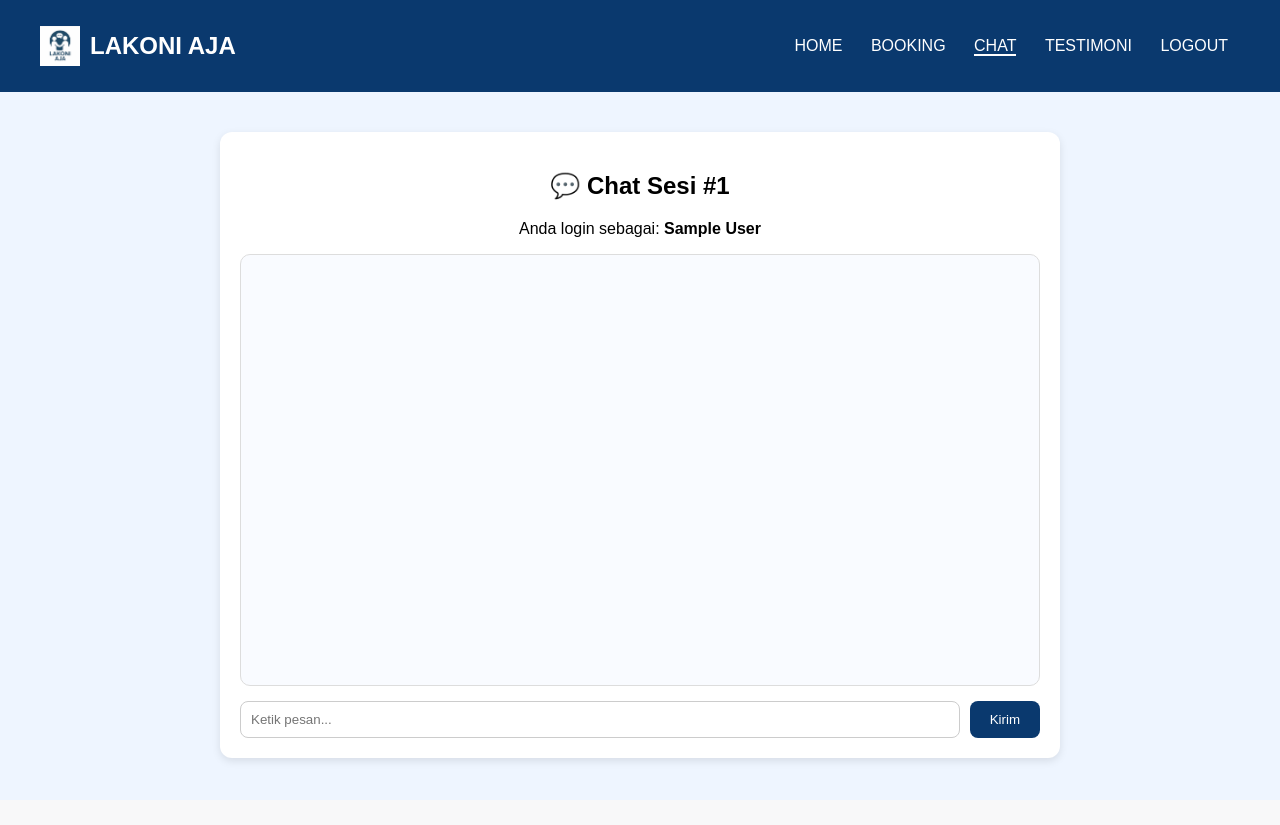
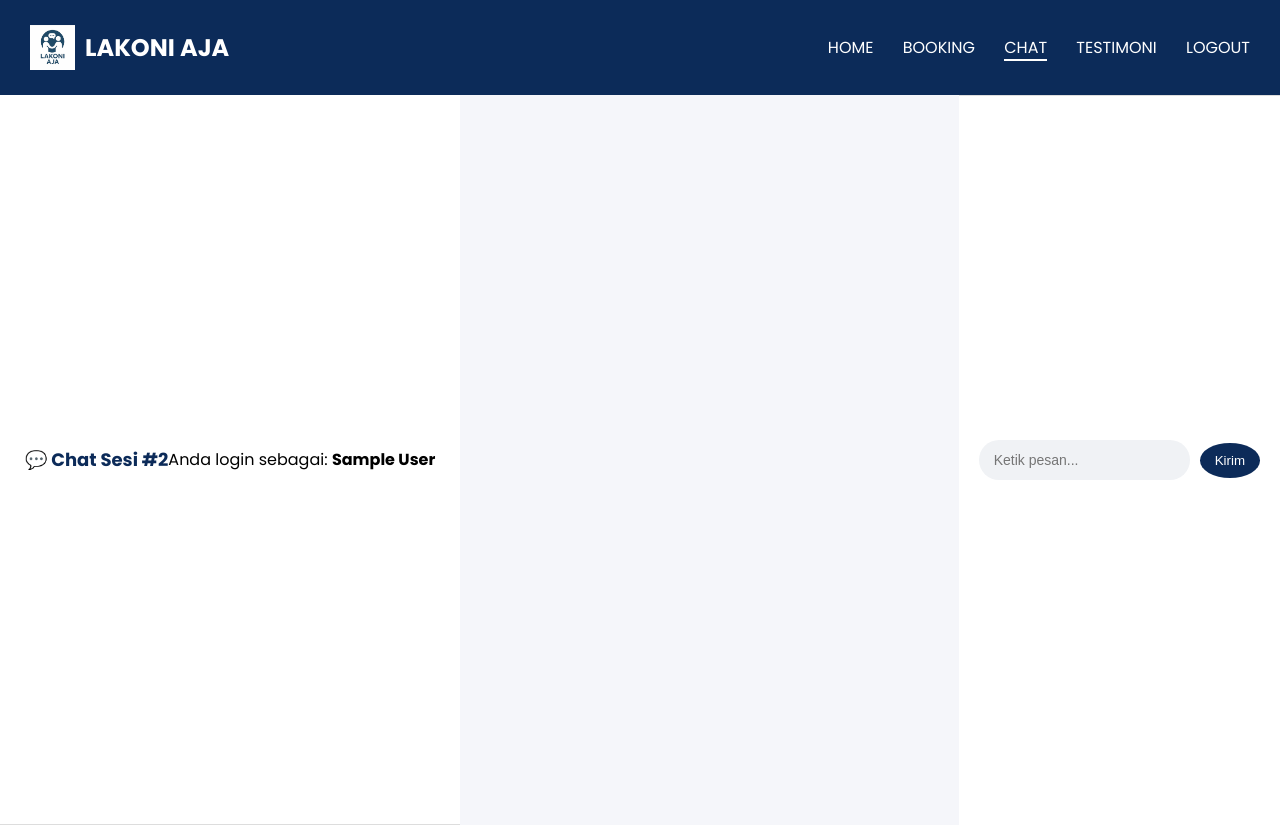
Before and after one commit to yhfabian/WebLakoniAja, a PHP site: page /lakoni_aja/chat.php in a window 1280 px wide. Before the commit the page ends 766 px from the top, so only its background shows below. Run offline with PHP 8.4, Linux system fonts and the light colour scheme; the visitor is signed in with stand-in values (Sample User, id 1); data that the repository does not hold is empty.

Commit message:
update terbaru

```diff
--- a/assets/css/chat.css
+++ b/assets/css/chat.css
@@ -1,17 +1,20 @@
+/* ===== FONT & GLOBAL ===== */
+@import url('https://fonts.googleapis.com/css2?family=Poppins:wght@400;600;700&display=swap');
+
 body {
+  margin: 0;
   font-family: 'Poppins', sans-serif;
-  background: #eef5ff;
-  margin: 0;
-  padding: 0;
+  background-color: #f5f6fa;
 }
 
+/* ===== NAVBAR ===== */
 .navbar {
-  background: #0a396e;
-  color: white;
   display: flex;
   justify-content: space-between;
   align-items: center;
-  padding: 12px 40px;
+  background-color: #0c2b59;
+  color: white;
+  padding: 10px 30px;
 }
 
 .navbar .logo {
@@ -21,79 +24,175 @@
 }
 
 .navbar .logo img {
-  width: 40px;
+  width: 45px;
+  height: 45px;
 }
 
 .navbar nav a {
   color: white;
   text-decoration: none;
-  margin: 0 12px;
+  margin-left: 25px;
+  font-weight: 500;
+  transition: 0.2s;
 }
 
+.navbar nav a:hover,
 .navbar nav a.active {
   border-bottom: 2px solid #fff;
 }
 
+/* ===== CHAT CONTAINER ===== */
 .chat-container {
-  max-width: 800px;
-  margin: 40px auto;
-  background: white;
-  border-radius: 12px;
-  padding: 20px;
-  box-shadow: 0 3px 8px rgba(0,0,0,0.1);
+  display: flex;
+  height: calc(100vh - 70px);
 }
 
-.chat-header {
-  text-align: center;
-  margin-bottom: 15px;
+/* ===== SIDEBAR KIRI ===== */
+.chat-sidebar {
+  width: 25%;
+  background-color: white;
+  border-right: 1px solid #ddd;
+  overflow-y: auto;
+  display: flex;
+  flex-direction: column;
 }
 
+.chat-sidebar .chat-item {
+  display: flex;
+  align-items: center;
+  padding: 15px;
+  cursor: pointer;
+  border-bottom: 1px solid #eee;
+  transition: 0.2s;
+}
+
+.chat-sidebar .chat-item:hover {
+  background-color: #f2f6ff;
+}
+
+.chat-sidebar .chat-item img {
+  width: 45px;
+  height: 45px;
+  border-radius: 50%;
+  margin-right: 15px;
+}
+
+.chat-sidebar .chat-item .info h4 {
+  margin: 0;
+  font-size: 15px;
+  font-weight: 600;
+}
+
+.chat-sidebar .chat-item .info p {
+  margin: 0;
+  font-size: 13px;
+  color: #666;
+}
+
+/* ===== AREA CHAT UTAMA ===== */
+.chat-main {
+  flex: 1;
+  display: flex;
+  flex-direction: column;
+  background-color: #f7f8fc;
+}
+
+/* ===== HEADER CHAT ===== */
+.chat-header {
+  background-color: #fff;
+  padding: 15px 25px;
+  border-bottom: 1px solid #ddd;
+  display: flex;
+  justify-content: space-between;
+  align-items: center;
+}
+
+.chat-header h2 {
+  font-size: 18px;
+  color: #0c2b59;
+  margin: 0;
+}
+
+/* ===== PESAN ===== */
 .chat-box {
-  border: 1px solid #ddd;
-  border-radius: 10px;
-  height: 400px;
+  flex: 1;
+  padding: 20px 40px;
   overflow-y: auto;
-  padding: 15px;
-  background: #f9fbff;
+  display: flex;
+  flex-direction: column;
+  gap: 10px;
 }
 
 .message {
-  margin: 10px 0;
-  padding: 10px 14px;
-  border-radius: 12px;
-  max-width: 70%;
+  max-width: 60%;
+  padding: 10px 15px;
+  border-radius: 15px;
+  font-size: 14px;
   line-height: 1.5;
+  word-wrap: break-word;
+  position: relative;
 }
 
 .from-user {
-  background: #e6e6e6;
-  align-self: flex-start;
+  align-self: flex-end;
+  background-color: #0c2b59;
+  color: white;
+  border-bottom-right-radius: 5px;
 }
 
 .from-konselor {
-  background: #007bff;
-  color: white;
-  margin-left: auto;
+  align-self: flex-start;
+  background-color: #ffffff;
+  color: #333;
+  border-bottom-left-radius: 5px;
+  box-shadow: 0 1px 3px rgba(0,0,0,0.1);
 }
 
-.chat-form {
-  display: flex;
-  margin-top: 15px;
-  gap: 10px;
+/* Waktu pengiriman */
+.message small {
+  display: block;
+  font-size: 11px;
+  color: #ccc;
+  margin-top: 5px;
+  text-align: right;
 }
 
-.chat-form input {
+/* ===== FORM KIRIM PESAN ===== */
+.chat-form {
+  background-color: #fff;
+  display: flex;
+  align-items: center;
+  padding: 10px 20px;
+  border-top: 1px solid #ddd;
+}
+
+.chat-form input[type="text"] {
   flex: 1;
-  padding: 10px;
-  border: 1px solid #ccc;
-  border-radius: 8px;
+  border: none;
+  outline: none;
+  padding: 12px 15px;
+  border-radius: 30px;
+  background-color: #f0f2f5;
+  font-size: 14px;
 }
 
 .chat-form button {
-  padding: 10px 20px;
   border: none;
-  background: #0a396e;
+  background-color: #0c2b59;
   color: white;
-  border-radius: 8px;
+  margin-left: 10px;
+  padding: 10px 15px;
+  border-radius: 50%;
   cursor: pointer;
+  transition: 0.3s;
 }
+
+.chat-form button:hover {
+  background-color: #163b7a;
+}
+
+.loading {
+  text-align: center;
+  color: #aaa;
+  margin-top: 20px;
+}
--- a/chat.php
+++ b/chat.php
@@ -12,7 +12,7 @@
 $nama_konselor = $_SESSION['nama'] ?? "Konselor";
 
 // Ambil ID sesi dari query (contoh: chat.php?id_sesi=1)
-$id_sesi = $_GET['id_sesi'] ?? 1;
+$id_sesi = $_GET['id_sesi'] ?? 2;
 ?>
 <!DOCTYPE html>
 <html lang="id">
```
